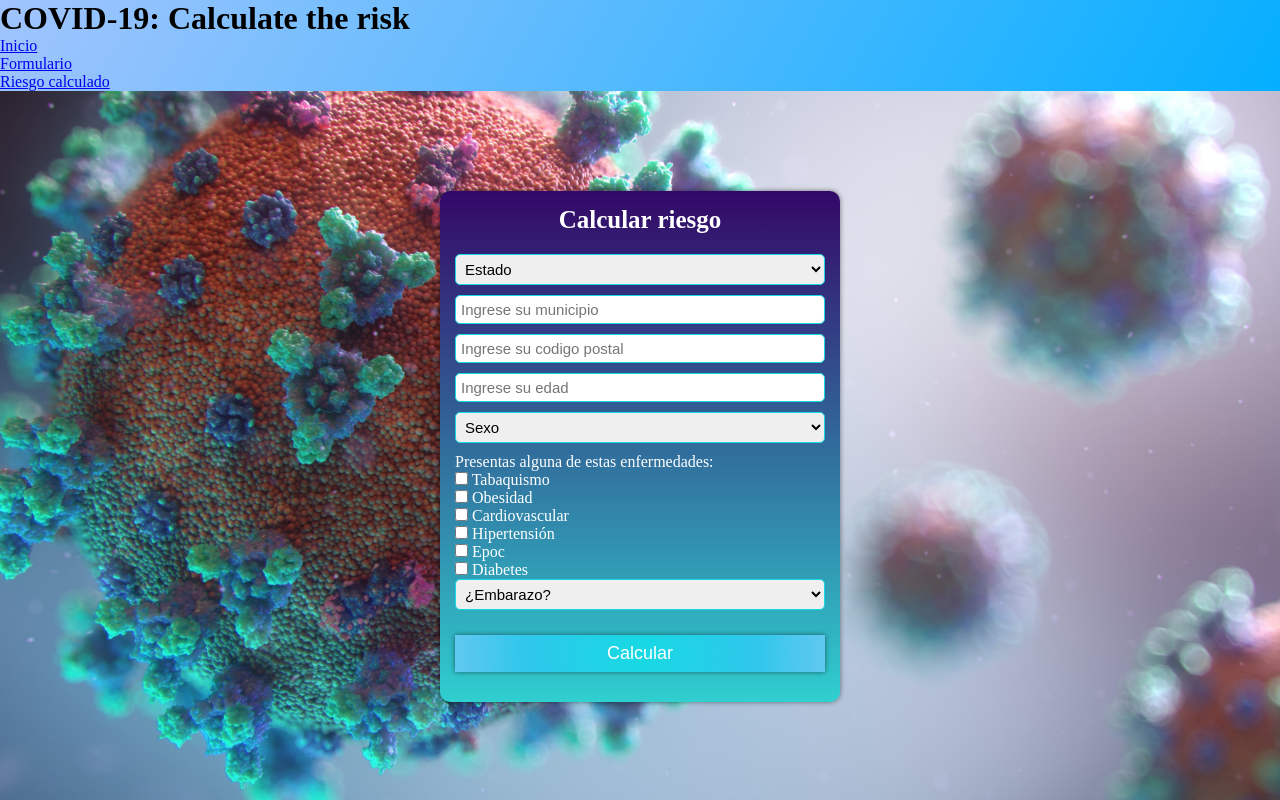
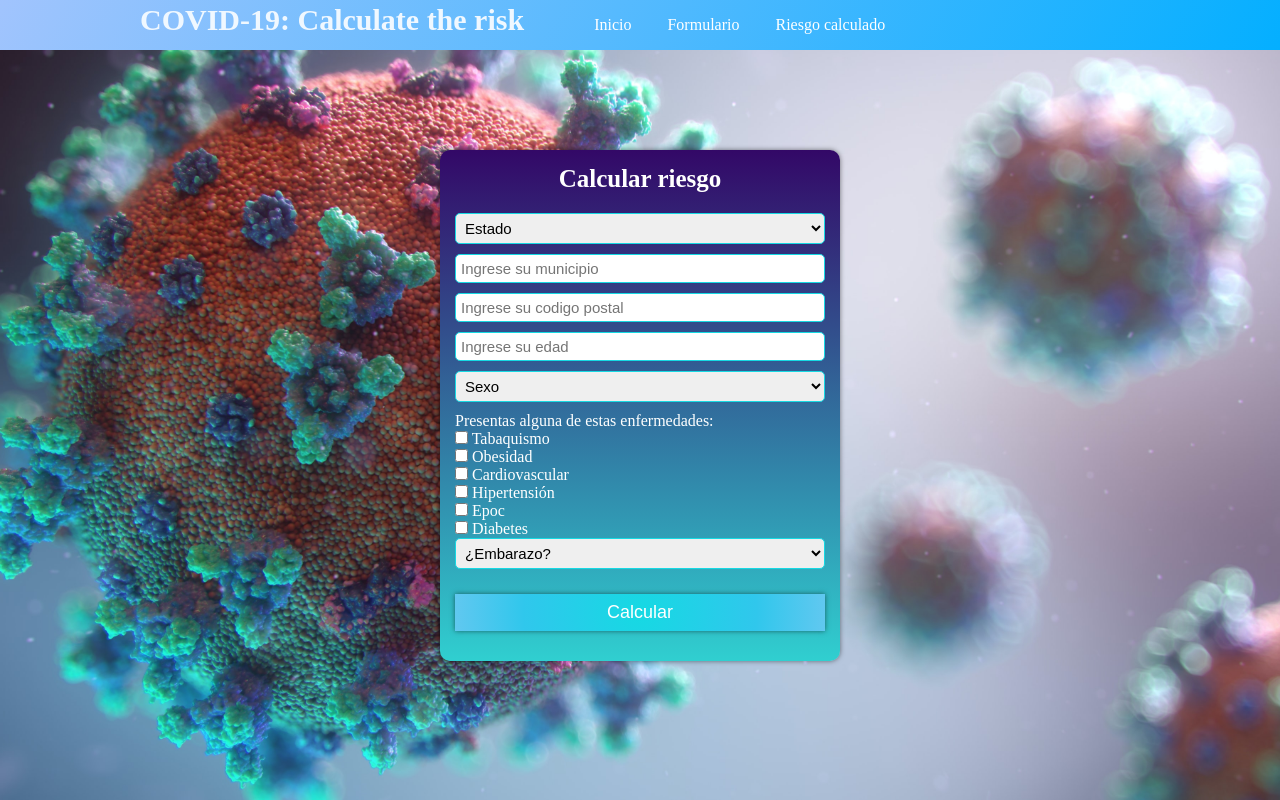
Before and after one commit to brayanHernandezO/app, a plain HTML site: page index.html in a window 1280 px wide. Drawn offline with Linux system fonts and the light colour scheme.

Commit message:
Update main.css

```diff
--- a/main.css
+++ b/main.css
@@ -4,10 +4,45 @@
     box-sizing: border-box;
 }
 /*Header*/
-
 header{
     background-image: linear-gradient(120deg, #a1c4fd 0%, #04afff 100%);
+    height: 50px;
 }
+
+.title{
+    text-align: center;
+    padding: auto;
+    color: aliceblue;
+    font-size: 30px;
+    margin-right:50px;
+}
+/*menu*/
+
+.menu{
+
+    list-style: none;
+    padding: 0;
+    width: 90%;
+    max-width: 1000px;
+    margin: auto;
+}
+
+.menu li a{
+    text-decoration: none;
+    color: white;
+    padding: 16px;
+    display: block;
+}
+
+.menu li{
+    display: inline-block;
+    text-align: center;
+}
+
+.menu li a:hover{
+    background: rgb(12, 149, 241);
+}
+
 
 /*Body*/
 body {
```
